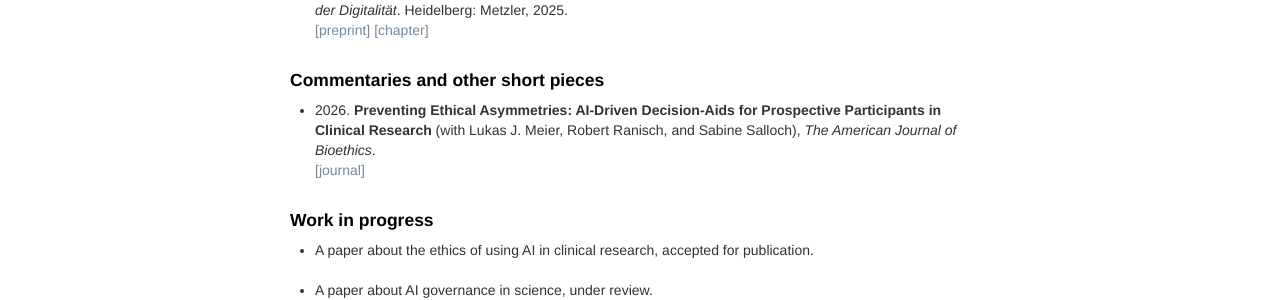
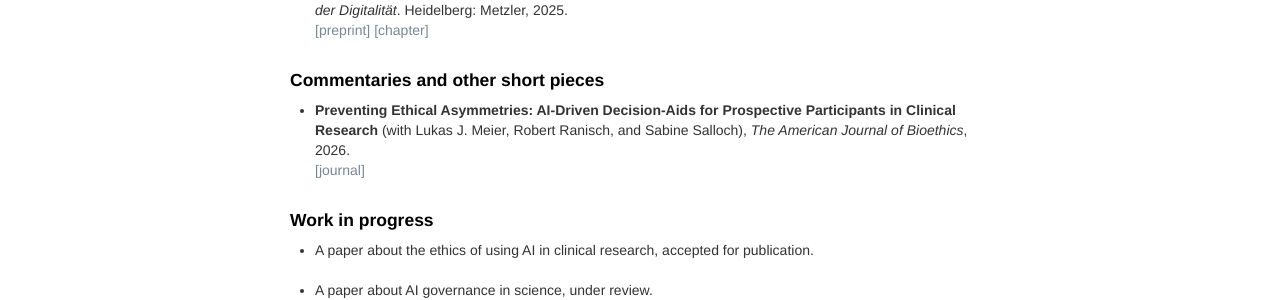
Before and after one commit to oliverbuchholz/oliverbuchholz.github.io, a Jekyll site: the page built from pages/writing.md, in a window 1280 px wide. Shown: the part 1492-1792 px from the top of the page. Built offline with Jekyll 4.4.1, drawn with Linux system fonts in a browser that asks for light colours.

```diff
--- a/pages/writing.md
+++ b/pages/writing.md
@@ -76,7 +76,7 @@ Reinhardt, K. (eds.): <i>Handbuch Philosophie der Digitalit&auml;t</i>. Heidelbe
 
 <ul>
 <li>
-2026. <b>Preventing Ethical Asymmetries: AI-Driven Decision-Aids for Prospective Participants in Clinical Research</b> (with Lukas J. Meier, Robert Ranisch, and Sabine Salloch), <i>The American Journal of Bioethics</i>.<br><a href= "https://doi.org/10.1080/15265161.2026.2690930" target= "_blank">[journal]</a><br><br>
+<b>Preventing Ethical Asymmetries: AI-Driven Decision-Aids for Prospective Participants in Clinical Research</b> (with Lukas J. Meier, Robert Ranisch, and Sabine Salloch), <i>The American Journal of Bioethics</i>, 2026.<br><a href= "https://doi.org/10.1080/15265161.2026.2690930" target= "_blank">[journal]</a><br><br>
 </li>
 </ul>
 
```
